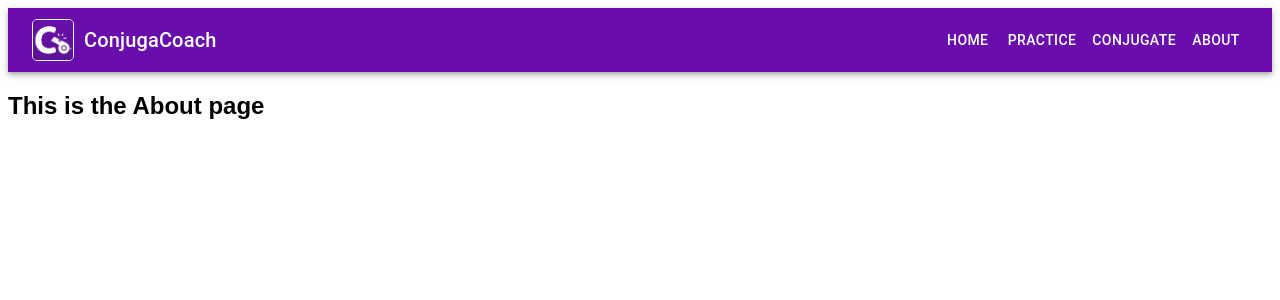
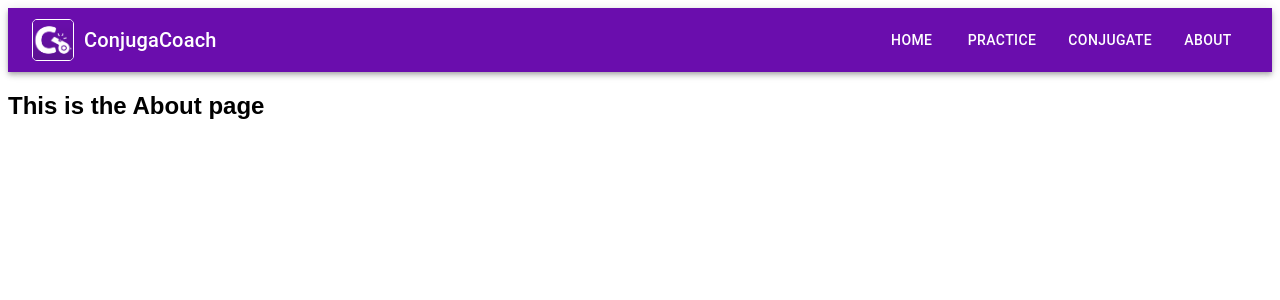
Before and after one commit to rachlpratt/conjuga-coach, a React (Create React App) app in the folder frontend/: page /about in a window 1280 px wide. Shown: the top 300 px of the page. Built offline with nearby package versions, Linux system fonts and the light colour scheme.

Commit message:
Fix link spacing in Navbar

```diff
--- a/frontend/src/components/Navbar/Navbar.js
+++ b/frontend/src/components/Navbar/Navbar.js
@@ -73,7 +73,13 @@ function Navbar() {
         ) : (
           <div>
             {menuItems.map((item) => (
-              <Button key={item.label} color="inherit" component={Link} to={item.path}>
+              <Button
+                key={item.label}
+                color="inherit"
+                component={Link}
+                to={item.path}
+                sx={{ marginX: 1 }}
+              >
                 {item.label}
               </Button>
             ))}
```
